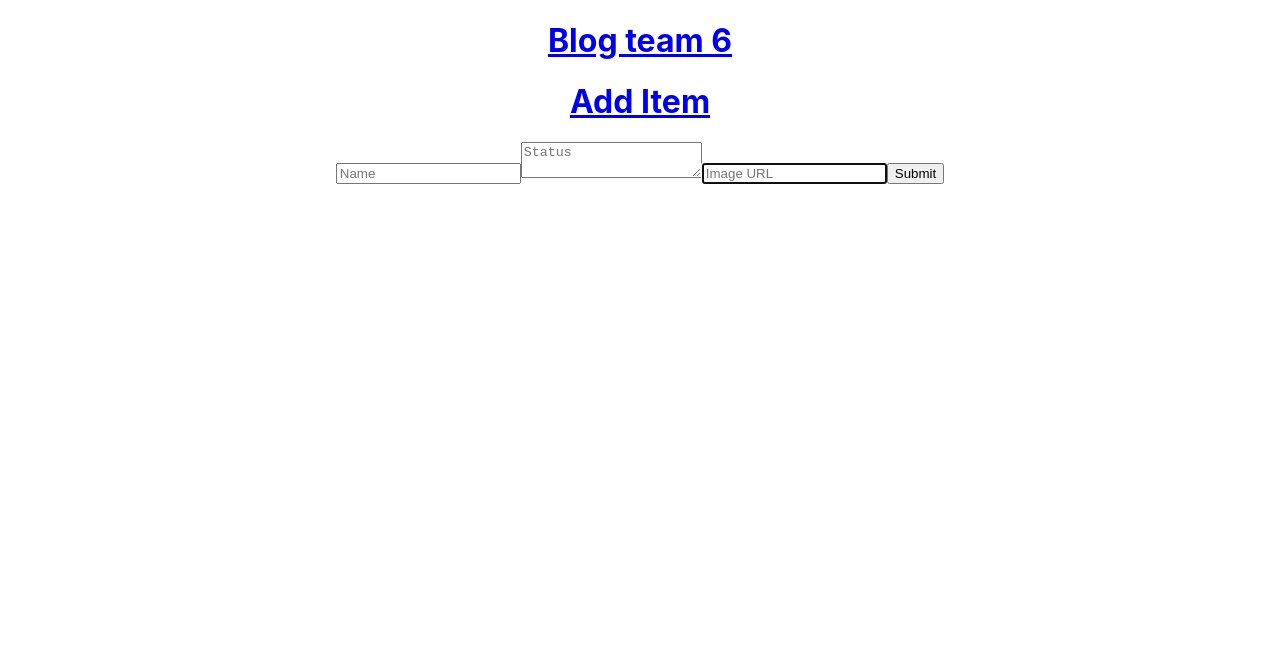
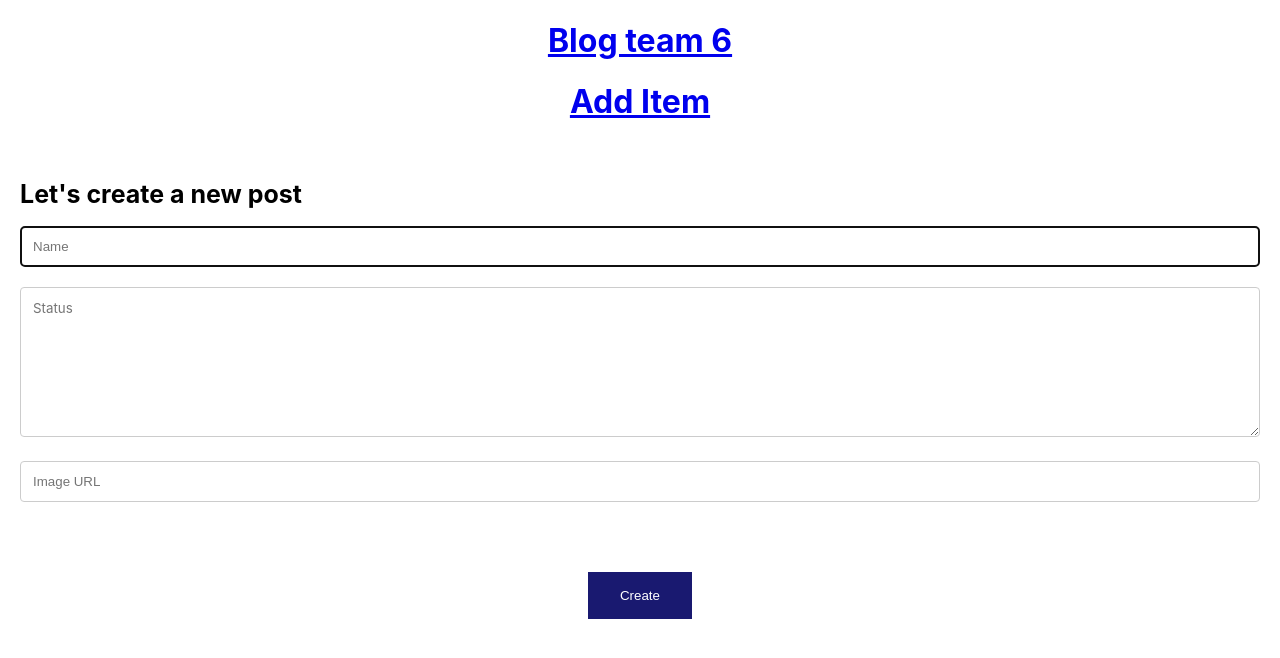
Before and after one commit to MattMoyka/blog-team-6, a React (Create React App) app in the folder client/: page /createpost in a window 1280 px wide. Shown: the top 658 px of the page. Built offline with nearby package versions, Linux system fonts and the light colour scheme.

Commit message:
css for edit and add forms

```diff
--- /dev/null
+++ b/client/src/screens/CreatePost/CreatePost.css
@@ -0,0 +1,47 @@
+.create-div{
+  border-radius: 5px;
+  padding: 20px;
+
+}
+
+
+input{
+  width: 100%;
+  padding: 12px;
+  border: 1px solid #ccc;
+  border-radius: 4px;
+  box-sizing: border-box;
+  margin-bottom: 20px;
+  resize: vertical;
+}
+
+textarea {
+  width: 100%;
+  padding: 12px;
+  height: 150px;
+  border: 1px solid #ccc;
+  border-radius: 4px;
+  box-sizing: border-box;
+  margin-bottom: 20px;
+  resize: vertical;
+  word-wrap: break-word;
+  font-family: -apple-system, BlinkMacSystemFont, 'Segoe UI', Roboto, Oxygen, Ubuntu, Cantarell, 'Open Sans', 'Helvetica Neue', sans-serif;
+}
+
+
+
+.submit-button{
+  background-color: midnightblue;
+  border: none;
+  color: white;
+  padding: 16px 32px;
+  text-decoration: none;
+  margin: 4px 2px;
+  cursor: pointer;
+  margin-top: 50px;
+}
+
+.h1-create{
+  text-align: start;
+  font-size: 25px;
+}
--- a/client/src/screens/CreatePost/CreatePost.jsx
+++ b/client/src/screens/CreatePost/CreatePost.jsx
@@ -1,6 +1,7 @@
 import { useState } from "react"
 import { createPost } from "../../services/posts"
 import { Redirect } from "react-router"
+import './CreatePost.css'
 
 
 export default function CreatePost() {
@@ -30,6 +31,9 @@ export default function CreatePost() {
 }
 
   return (
+    <div className="create-div">
+<h1 className="h1-create"> Let's create a new post </h1>
+
     <form onSubmit={handleSubmit}>
       <input
         className="input-name"
@@ -51,10 +55,10 @@ export default function CreatePost() {
         placeholder='Image URL'
         value={post.imgURL}
         name='imgURL'
-        autoFocus
         onChange={handleChange}
       />
-   <button type='submit' className="submit-button">Submit</button>
-    </form>
+   <button type='submit' className="submit-button">Create</button>
+      </form>
+      </div>
   )
 }
--- /dev/null
+++ b/client/src/screens/EditPost/EditPost.css
@@ -0,0 +1,20 @@
+.edit-div{
+border-radius: 5px;
+  padding: 20px;
+}
+
+.edit-button{
+    background-color: midnightblue;
+    border: none;
+    color: white;
+    padding: 16px 32px;
+    text-decoration: none;
+    margin: 50px 2px;
+    cursor: pointer;
+
+}
+
+.h1-edit{
+  text-align: start;
+  font-size: 25px;
+}
--- a/client/src/screens/EditPost/EditPost.jsx
+++ b/client/src/screens/EditPost/EditPost.jsx
@@ -1,6 +1,7 @@
 import { useState, useEffect } from "react"
 import { useParams , Redirect} from 'react-router-dom'
 import { getPost, updatePost } from '../../services/posts'
+import './EditPost.css'
 
 export default function EditPost() {
 
@@ -39,6 +40,8 @@ export default function EditPost() {
   }
 
   return (
+    <div className="edit-div">
+      <h1 className="h1-edit">Let's make some changes!</h1>
     <form onSubmit={handleSubmit}>
     <input
       className="input-name"
@@ -64,6 +67,7 @@ export default function EditPost() {
       onChange={handleChange}
     />
  <button type='submit' className="edit-button">Edit</button>
-  </form>
+      </form>
+      </div>
   )
 }
```
